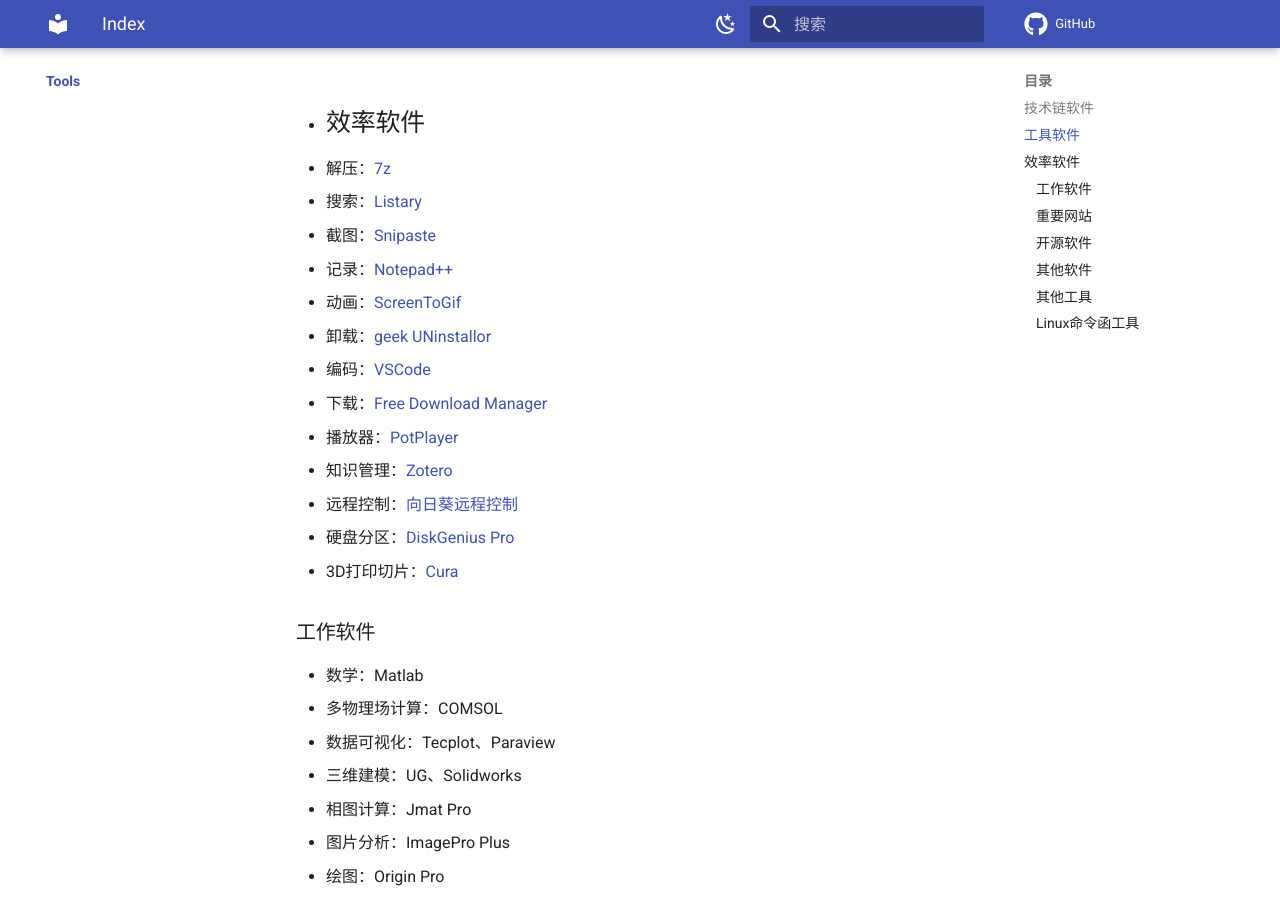
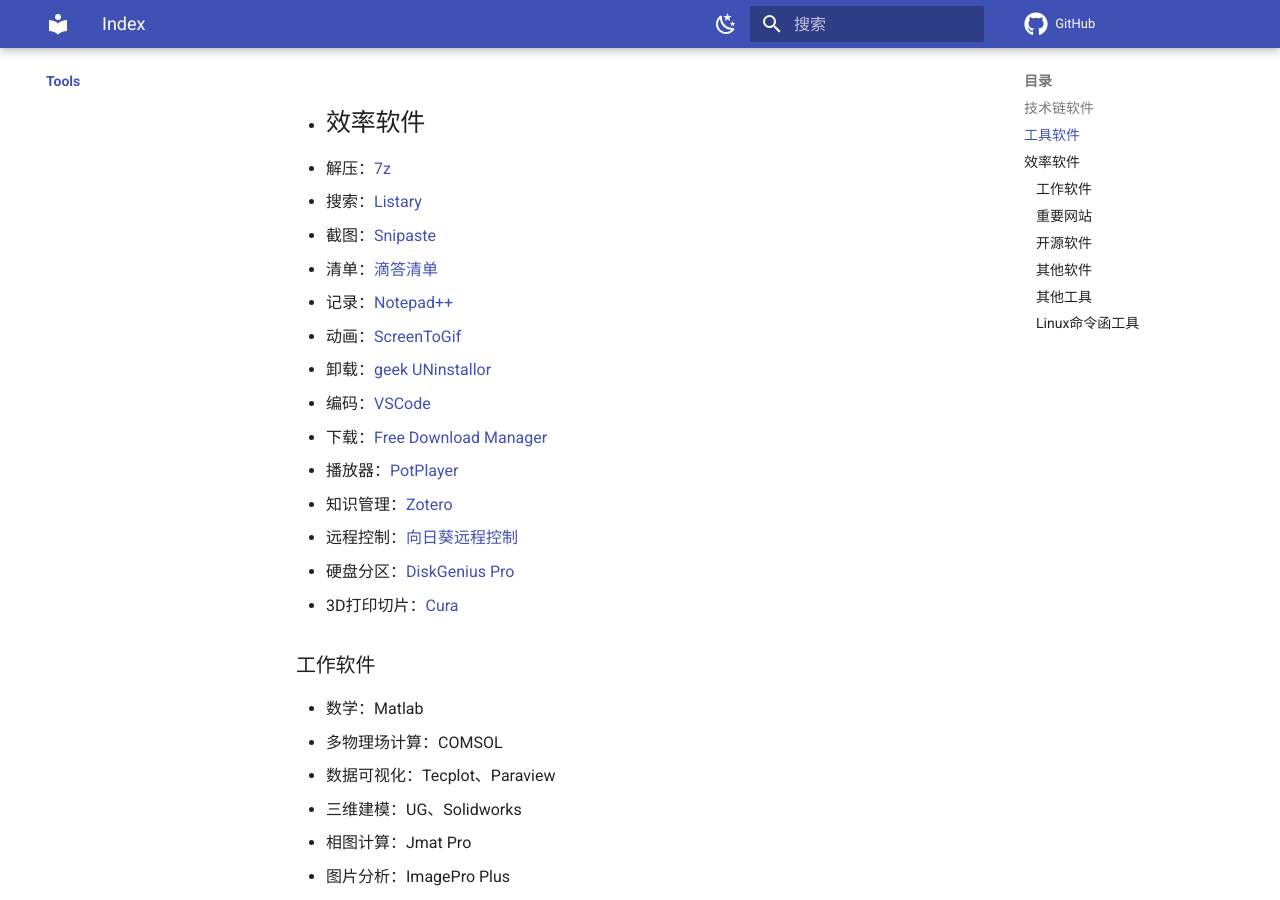
Before and after one commit to jinzhao2aqin/GitLearn, an MkDocs documentation site: the page built from docs/tools/index.md, in a window 1280 px wide and 900 px high, scrolled down 364 px. Built offline with MkDocs 1.6.1 and Material for MkDocs 9.7.7, drawn with Linux system fonts in a browser that asks for light colours; nearby versions of some CDN libraries; library files that are not in the unit come from our copies; comment, search, counter and statistics services are not loaded.

Commit message:
Update index.md

```diff
--- a/docs/tools/index.md
+++ b/docs/tools/index.md
@@ -9,6 +9,7 @@
   - 解压：[7z](https://www.7-zip.org/)
   - 搜索：[Listary](https://www.listary.com/)
   - 截图：[Snipaste](https://www.snipaste.com/)
+  - 清单：[滴答清单](https://www.dida365.com/)
   - 记录：[Notepad++](https://notepad-plus-plus.org/)
   - 动画：[ScreenToGif](https://www.screentogif.com/)
   - 卸载：[geek UNinstallor](https://geekuninstaller.com/)
```
